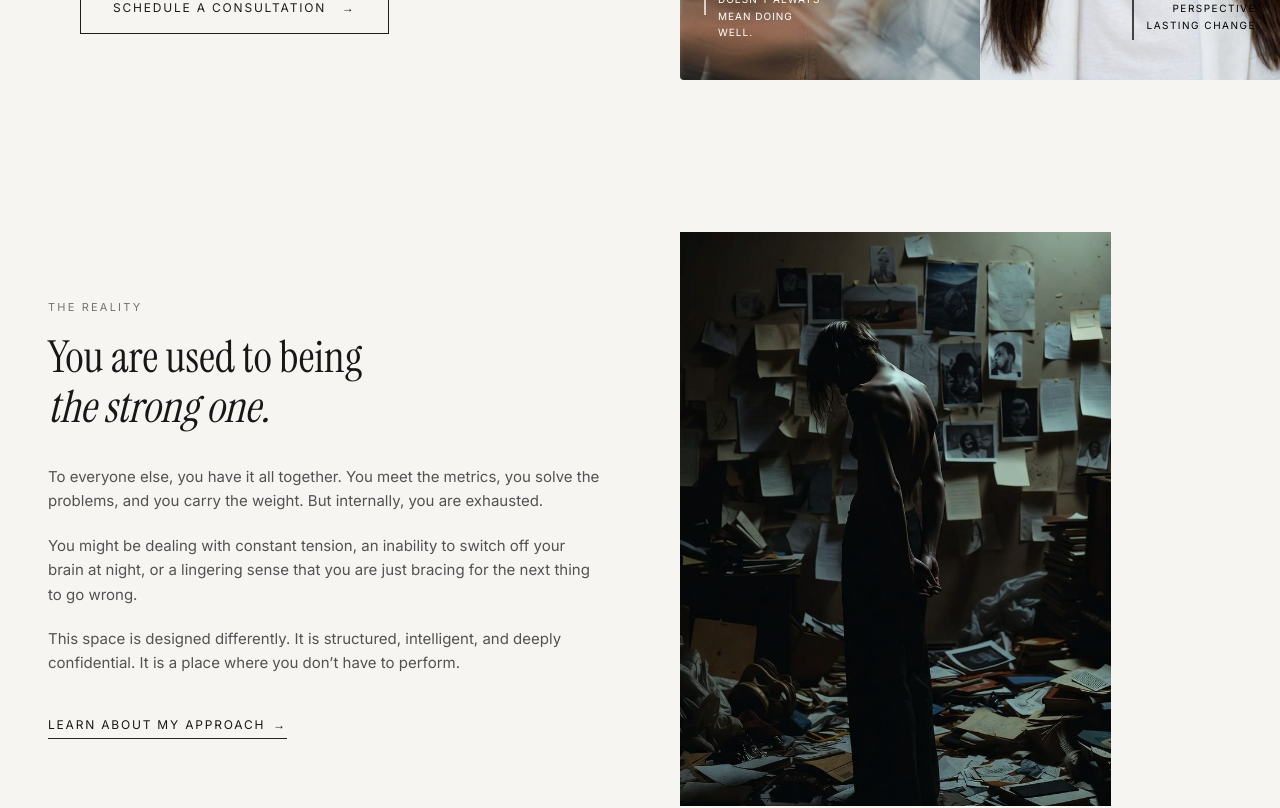
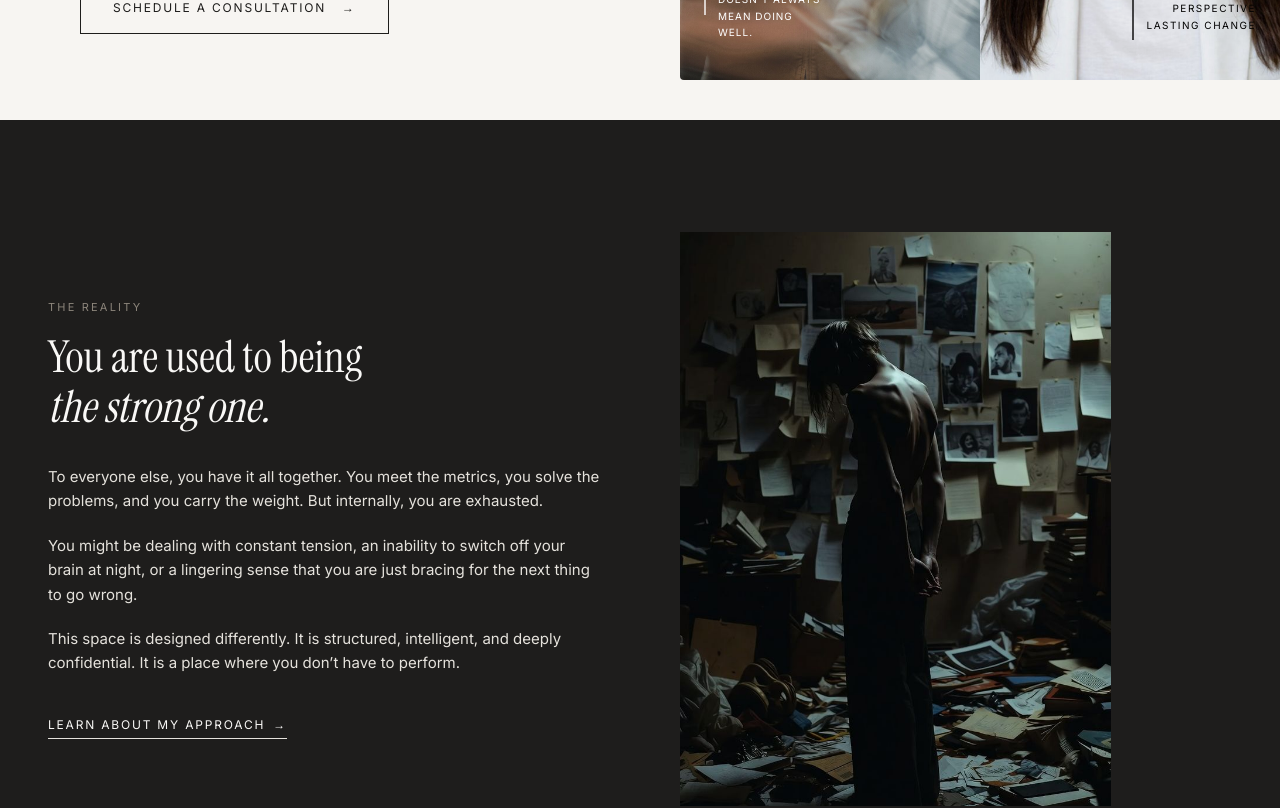
Before and after one commit to uzumaki902/website, a Next.js app: page / in a window 1280 px wide. Shown: the part 580-1388 px from the top of the page. Built offline with nearby package versions, Linux system fonts and the light colour scheme.

Commit message:
feat: add WelcomeSection component with editorial layout and animated portrait

```diff
--- a/src/components/WelcomeSection.tsx
+++ b/src/components/WelcomeSection.tsx
@@ -36,7 +36,7 @@ export default function RealitySection() {
   };
 
   return (
-    <section className="bg-[#f7f5f1]">
+    <section className="bg-[#1E1D1C]">
       <div className="mx-auto grid max-w-7xl grid-cols-1 items-center gap-14 px-6 py-20 sm:px-10 lg:grid-cols-2 lg:gap-20 lg:py-28 lg:px-12">
         {/* Left: copy */}
         <div className="mx-auto w-full max-w-xl">
@@ -46,7 +46,7 @@ export default function RealitySection() {
             viewport={{ once: true, amount: 0.6 }}
             custom={0}
             variants={fadeUp}
-            className="text-[11px] tracking-[0.2em] text-neutral-500"
+            className="text-[11px] tracking-[0.2em] text-[#8C857B]"
           >
             THE REALITY
           </motion.p>
@@ -57,7 +57,7 @@ export default function RealitySection() {
             viewport={{ once: true, amount: 0.4 }}
             custom={0.08}
             variants={fadeUp}
-            className="mt-4 font-serif text-[2.5rem] leading-[1.15] text-neutral-900 sm:text-[2.75rem]"
+            className="mt-4 font-serif text-[2.5rem] leading-[1.15] text-[#F9F8F6] sm:text-[2.75rem]"
           >
             You are used to being
             <br />
@@ -70,7 +70,7 @@ export default function RealitySection() {
             viewport={{ once: true, amount: 0.3 }}
             custom={0.18}
             variants={fadeUp}
-            className="mt-8 space-y-5 text-[15px] leading-relaxed text-neutral-600"
+            className="mt-8 space-y-5 text-[15px] leading-relaxed text-[#E5E2DC]"
           >
             <p>
               To everyone else, you have it all together. You meet the
@@ -96,7 +96,7 @@ export default function RealitySection() {
             viewport={{ once: true, amount: 0.8 }}
             custom={0.3}
             variants={fadeUp}
-            className="mt-10 inline-flex items-center gap-2 border-b border-neutral-800 pb-1 text-[12px] tracking-[0.15em] text-neutral-900 transition-opacity hover:opacity-60"
+            className="mt-10 inline-flex items-center gap-2 border-b border-[#E5E2DC] pb-1 text-[12px] tracking-[0.15em] text-[#F9F8F6] transition-colors hover:text-[#C25E30] hover:border-[#C25E30]"
           >
             LEARN ABOUT MY APPROACH
             <span aria-hidden="true">&rarr;</span>
@@ -108,7 +108,7 @@ export default function RealitySection() {
           {/* Offset panel, peeking out from behind the photo */}
           <div
             aria-hidden="true"
-            className="absolute -inset-x-6 top-6 bottom-6 -z-10 bg-[#e7e2d8] sm:-inset-x-8 lg:top-10 lg:bottom-10 lg:-right-10 lg:-left-2"
+            className="absolute -inset-x-6 top-6 bottom-6 -z-10 bg-[#2A2522] sm:-inset-x-8 lg:top-10 lg:bottom-10 lg:-right-10 lg:-left-2"
           />
 
           <motion.div
```
